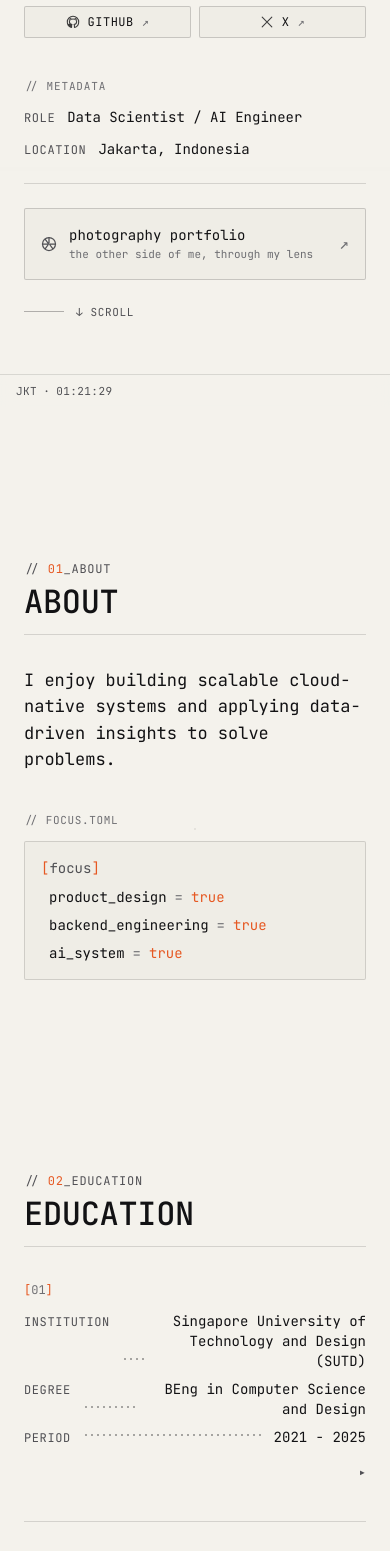
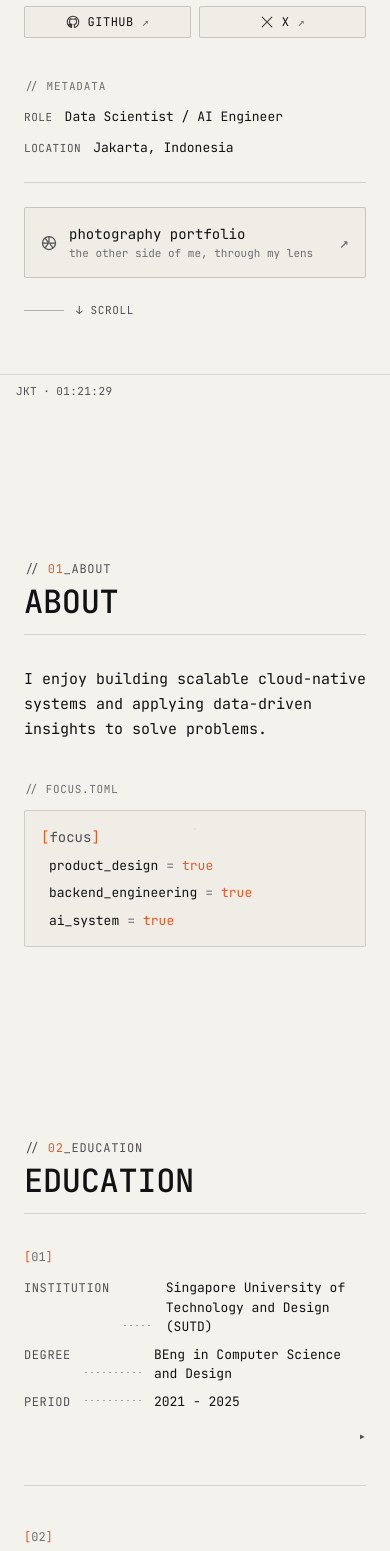
Before and after one commit to verneylmavt/verneylmavt.vercel.app, a Next.js app: page / in a window 390 px wide. Shown: the part 437-1988 px from the top of the page. Built offline with nearby package versions, Linux system fonts and the light colour scheme.

Commit message:
Update: Refactor typography and layout for improved readability and consistency across About, Contact, EducationRow, and KeyValue components

```diff
--- a/src/components/site/About.tsx
+++ b/src/components/site/About.tsx
@@ -10,7 +10,7 @@ export function About({ site }: { site: SiteContent }) {
 
         <div className="flex flex-col gap-10 max-w-3xl">
           {/* Paragraph */}
-          <p className="text-[1.0625rem] leading-[1.55] text-foreground">
+          <p className="text-[0.9375rem] leading-[1.65] text-foreground md:text-[1.0625rem] md:leading-[1.55]">
             {site.about.paragraph}
           </p>
 
@@ -20,7 +20,7 @@ export function About({ site }: { site: SiteContent }) {
               <p className="text-[0.6875rem] uppercase tracking-[0.06em] text-muted-soft mb-2">
                 {`// currently — updated ${site.now.updatedAt}`}
               </p>
-              <p className="text-[0.9375rem] leading-[1.55] text-muted">
+              <p className="text-[0.875rem] leading-[1.6] text-muted md:text-[0.9375rem] md:leading-[1.55]">
                 {site.now.paragraph}
               </p>
             </div>
--- a/src/components/site/Contact.tsx
+++ b/src/components/site/Contact.tsx
@@ -11,7 +11,7 @@ function contactKey(label: string): string {
 
 function displayHref(href: string): string {
   if (href.startsWith("mailto:")) return href.replace("mailto:", "");
-  return href.replace(/^https?:\/\//, "").replace(/\/$/, "");
+  return href.replace(/^https?:\/\//, "").replace(/^www\./, "").replace(/\/$/, "");
 }
 
 function ContactRow({
@@ -29,7 +29,7 @@ function ContactRow({
   const display = displayHref(href);
 
   return (
-    <li className="contact-row group grid grid-cols-[1rem_minmax(0,1fr)_auto] items-start gap-x-3 gap-y-1 text-[0.875rem] sm:grid-cols-[1rem_6rem_auto_minmax(0,1fr)_auto_auto] sm:items-baseline">
+    <li className="contact-row group grid grid-cols-[1rem_minmax(0,1fr)_auto] items-start gap-x-3 gap-y-1 text-[0.8125rem] sm:grid-cols-[1rem_6rem_auto_minmax(0,1fr)_auto_auto] sm:items-baseline sm:text-[0.875rem]">
       <Glyph
         name={icon}
         size={14}
@@ -43,7 +43,7 @@ function ContactRow({
         href={href}
         target={external ? "_blank" : undefined}
         rel={external ? "noopener noreferrer" : undefined}
-        className="col-[2/3] row-[2] min-w-0 break-all text-foreground hover:text-[rgb(var(--accent))] sm:col-[4] sm:row-[1] sm:truncate sm:break-normal"
+        className="col-[2/3] row-[2] min-w-0 truncate text-[0.6875rem] text-foreground hover:text-[rgb(var(--accent))] sm:col-[4] sm:row-[1] sm:text-[0.8125rem] md:text-[0.875rem]"
       >
         {display}
       </a>
--- a/src/components/site/EducationRow.tsx
+++ b/src/components/site/EducationRow.tsx
@@ -17,14 +17,14 @@ function EducationKeyValue({
   valueClassName?: string;
 }) {
   return (
-    <div className="flex items-baseline gap-3 text-sm">
+    <div className="grid grid-cols-[auto_minmax(2rem,1fr)_minmax(0,62%)] items-baseline gap-3 text-[0.8125rem] sm:text-sm md:grid-cols-[auto_minmax(2rem,1fr)_minmax(0,1fr)]">
       <span className="shrink-0 text-[0.75rem] uppercase tracking-[0.05em] text-muted">
         {k}
       </span>
-      <DotLeader className="min-w-[2rem]" />
+      <DotLeader />
       <span
         className={cn(
-          "max-w-[64%] break-words text-right text-foreground md:max-w-none md:flex-1 md:text-left",
+          "min-w-0 break-words text-left text-foreground",
           valueClassName,
         )}
       >
--- a/src/components/ui/KeyValue.tsx
+++ b/src/components/ui/KeyValue.tsx
@@ -27,7 +27,7 @@ export function KeyValue({
 }) {
   if (variant === "toml") {
     return (
-      <div className={cn("flex items-baseline gap-2 text-sm", className)}>
+      <div className={cn("flex items-baseline gap-2 text-[0.8125rem] sm:text-sm", className)}>
         <span className={cn("text-foreground", keyClassName)}>{k}</span>
         <span className="text-muted-soft">=</span>
         <span className={cn("text-foreground", valueClassName)}>{v}</span>
@@ -37,7 +37,7 @@ export function KeyValue({
 
   if (variant === "comment") {
     return (
-      <div className={cn("text-sm text-muted-soft", className)}>
+      <div className={cn("text-[0.8125rem] text-muted-soft sm:text-sm", className)}>
         <span aria-hidden="true">{"// "}</span>
         <span className={cn(keyClassName)}>{k}</span>
         <span className="mx-1">=</span>
@@ -49,11 +49,11 @@ export function KeyValue({
   return (
     <div
       className={cn(
-        "flex flex-wrap items-baseline gap-x-3 gap-y-1 text-sm sm:flex-nowrap",
+        "flex flex-wrap items-baseline gap-x-3 gap-y-1 text-[0.8125rem] sm:flex-nowrap sm:text-sm",
         className,
       )}
     >
-      <span className={cn("text-muted uppercase tracking-[0.05em] text-[0.75rem] shrink-0", keyClassName)}>
+      <span className={cn("text-muted uppercase tracking-[0.05em] text-[0.6875rem] shrink-0 sm:text-[0.75rem]", keyClassName)}>
         {k}
       </span>
       <DotLeader className="hidden sm:block" />
```
